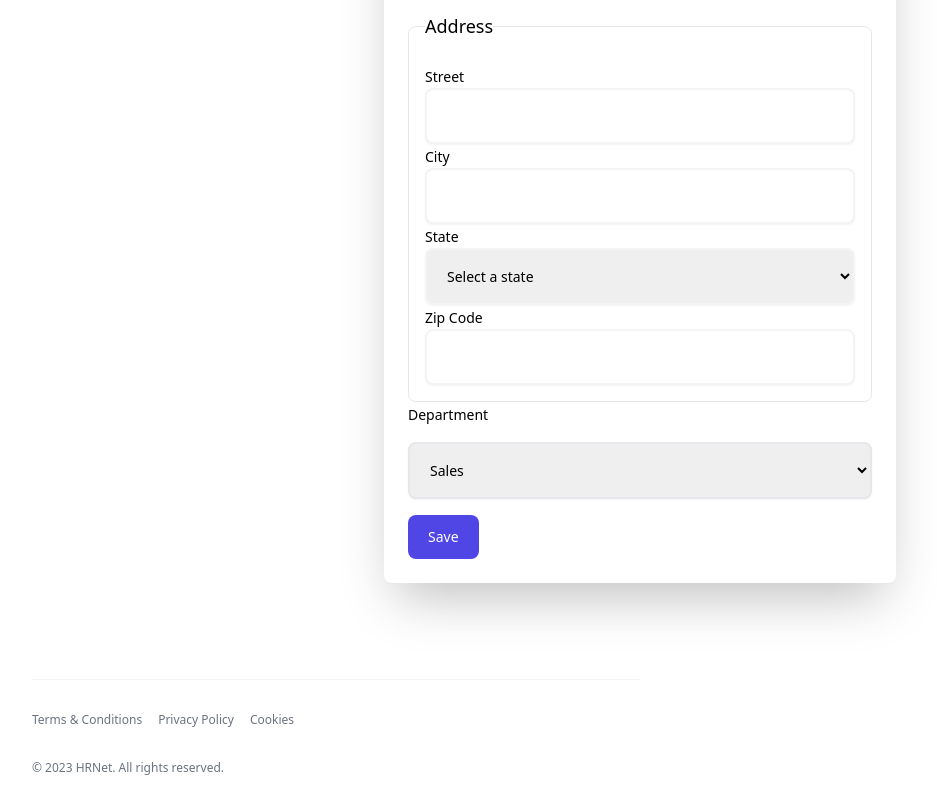
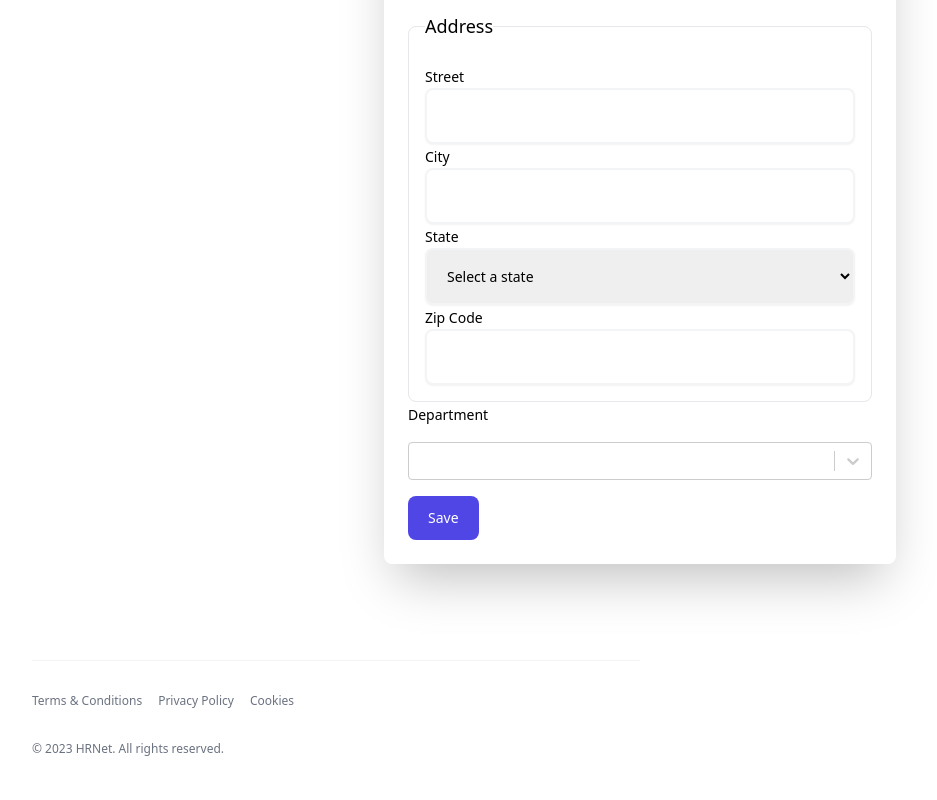
Before and after one commit to Marcoguzman211/Marco_Guzman_14_022022, a React (Create React App) app: page / in a window 1280 px wide. Shown: the part 628-1428 px from the top of the page, without its empty margins (0-937 px from the left). Built offline with nearby package versions, Linux system fonts and the light colour scheme.

Commit message:
Select package installed

```diff
--- a/package.json
+++ b/package.json
@@ -16,6 +16,7 @@
     "react-redux": "^8.0.5",
     "react-router-dom": "^6.8.1",
     "react-scripts": "5.0.1",
+    "react-select": "^5.7.1",
     "web-vitals": "^2.1.4"
   },
   "scripts": {
--- a/src/components/Form.jsx
+++ b/src/components/Form.jsx
@@ -8,6 +8,7 @@ import US_STATES from "../utils/US_STATES";
 import DEPARTMENTS from "../utils/DEPARTMENTS";
 import { addEmployee } from "../feature/employeeSlice";
 import { Modal } from "hrnet-modal-marco-guzman";
+import Select from "react-select/base";
 
 
 function Form() {
@@ -227,18 +228,18 @@ function Form() {
 						)}
 					</fieldset>
 					<label htmlFor="department" className="text-sm font-medium">Department</label>
-					<select
+					{/*<select
 						id="department"
 						name="department"
 						className="w-full rounded-lg border-gray-200 border-2 p-4 pr-12 text-sm shadow-sm"
 						onChange={formik.handleChange}
 						value={formik.values.department}
 					>
-						{/* <option value="">Department</option> */}
 						{DEPARTMENTS.map((department) => (
 							<option key={department.name} value={department.name}>{department.name}</option>
 						))}
-					</select>
+					</select>*/}
+					<Select id="department" name="department" onChange={formik.handleChange} value={DEPARTMENTS}/>
 					{formik.errors.department && formik.touched.department && (
 						<div className="text-red-500 text-sm">{formik.errors.department}</div>
 					)}
```
Also changed, not shown: 1 other file (tests, documents, lock files or other folders).
